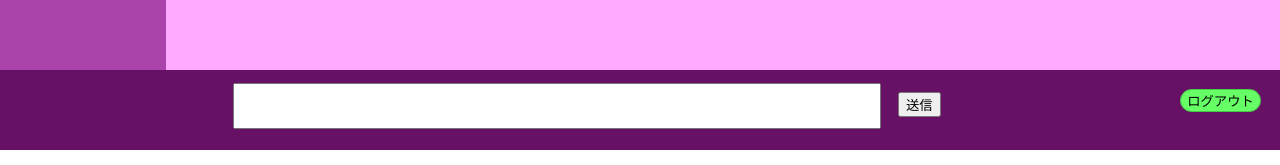
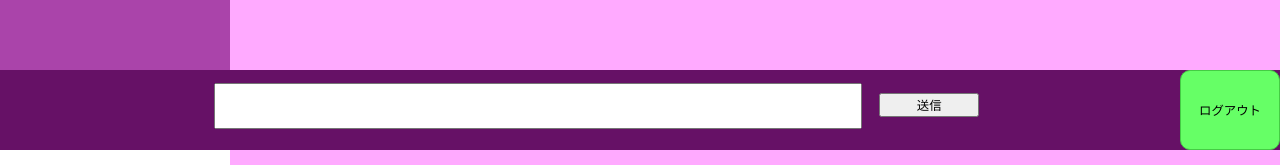
Before and after one commit to bearkuma/chat, a website: page chat.html in a window 1280 px wide. Shown: the part 650-815 px from the top of the page. Drawn offline with Linux system fonts and the light colour scheme.

Commit message:
Update chat.css

```diff
--- a/chat.css
+++ b/chat.css
@@ -6,6 +6,13 @@ body{
 	padding:0;
 	height:100%;
 	overflow:hidden;
+	font-size:calc(6px + 1vw);
+}
+button{
+	width:14vw;
+	max-width:100px;
+	font-size:calc(6px + 0.5vw);
+  }
 }
 
 #container{
@@ -18,7 +25,7 @@ body{
 	top:0;
 	left:0;
 	height:100%;
-	width:14%;
+	width:20%;
 }
 #memberTop{
 	text-align: center;
@@ -34,7 +41,7 @@ body{
 	top:0;
 	right:0;
 	height:99%;
-	width:85%;
+	width:80%;
 	padding:1%;
 	overflow:scroll;
 }
@@ -62,21 +69,23 @@ body{
 	margin:0.5% auto;
 	margin-right:2%;
 	padding-right:2%;
-	width:15%;
+	width:20%;
 }
 
 .domNew2{
 	margin:0.5% auto;
 	float:left;
-	width:75%;
+	width:70%;
 }
 
 #back{
 	background-color:#6f6;
 	border:1px solid #4c4;
-	border-radius:110px;
+	border-radius:10px;
 	float:right;
-	margin:1.5%;
+	margin:0 auto;
+	height:100%;
+	padding:0.3%;
 }
 
 #text-length{
```
